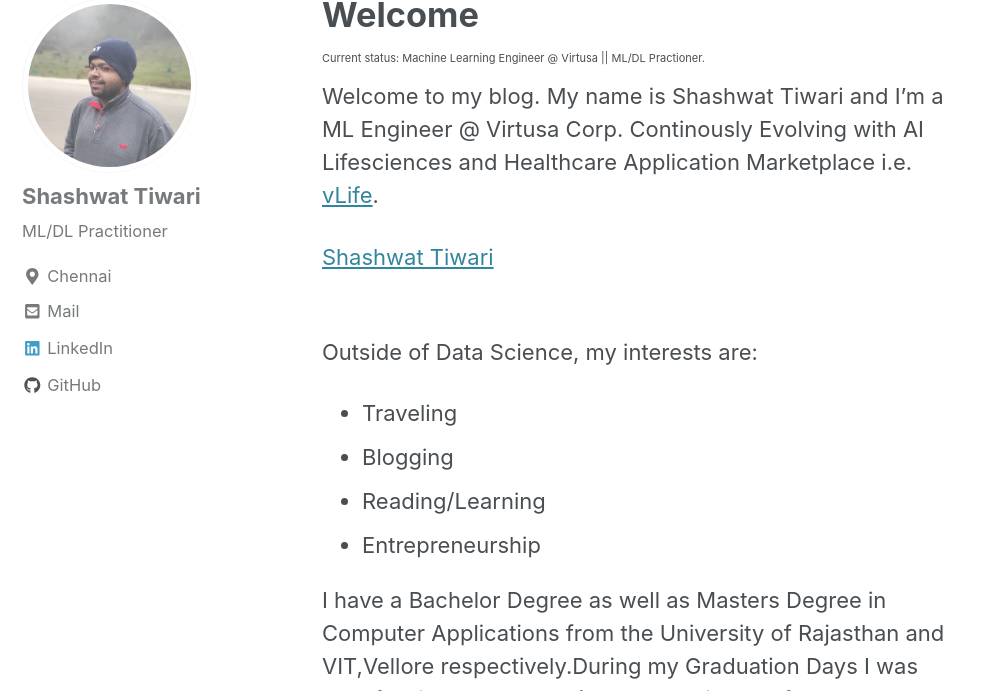
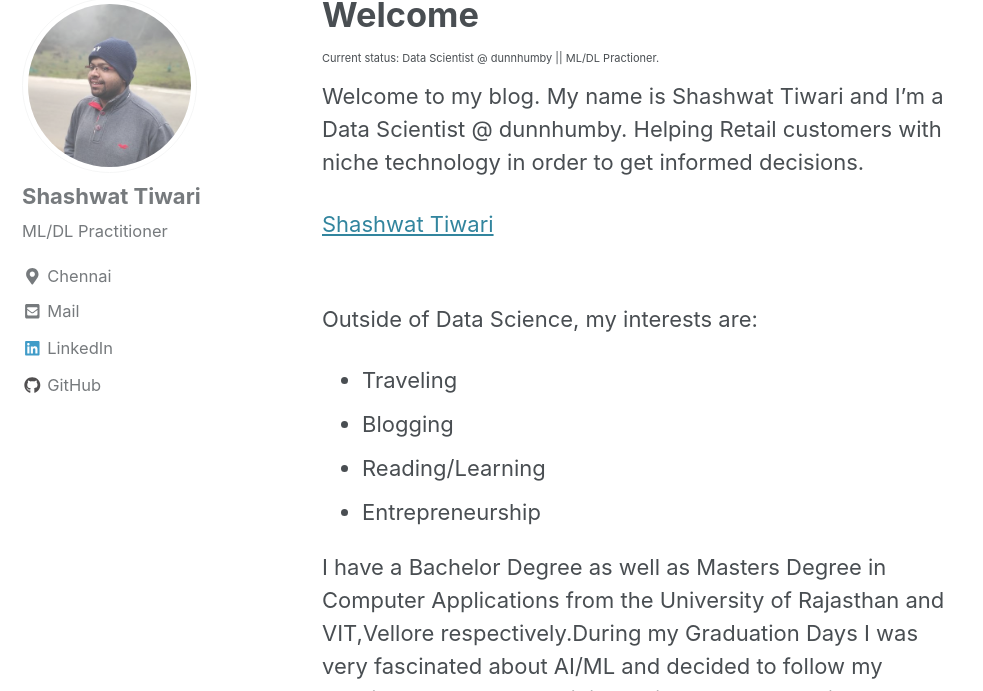
Before and after one commit to shashwatwork/shashwatwork.github.io, a Jekyll site: the page built from index.md, in a window 1280 px wide and 900 px high, scrolled down 553 px, cut to the strip 209-900 px from the top of the window. Shown: the whole strip, without its empty margins (0-983 px from the left). Built offline with Jekyll 4.4.1, drawn with Linux system fonts in a browser that asks for light colours; cached includes are drawn as plain includes; our own code applies the rules of GitHub Pages for plain Markdown files; a script that is not in the unit is left out; comment, search, counter and statistics services are not loaded.

Commit message:
modified index

```diff
--- a/index.md
+++ b/index.md
@@ -8,9 +8,9 @@ redirect_from:
     - /about.html
 ---
 
-<p style="font-size:0.5em">Current status: Machine Learning Engineer @ Virtusa || ML/DL Practioner.</p>
+<p style="font-size:0.5em">Current status: Data Scientist @ dunnhumby || ML/DL Practioner.</p>
 
-Welcome to my blog. My name is Shashwat Tiwari and I'm a ML Engineer @ Virtusa Corp. Continously Evolving with AI Lifesciences and Healthcare Application Marketplace i.e. [vLife](https://virtusa.com/vlife).
+Welcome to my blog. My name is Shashwat Tiwari and I'm a Data Scientist @ dunnhumby. Helping Retail customers with niche technology in order to get informed decisions.
 
 <script type="text/javascript" src="https://platform.linkedin.com/badges/js/profile.js" async defer></script>
 
```
